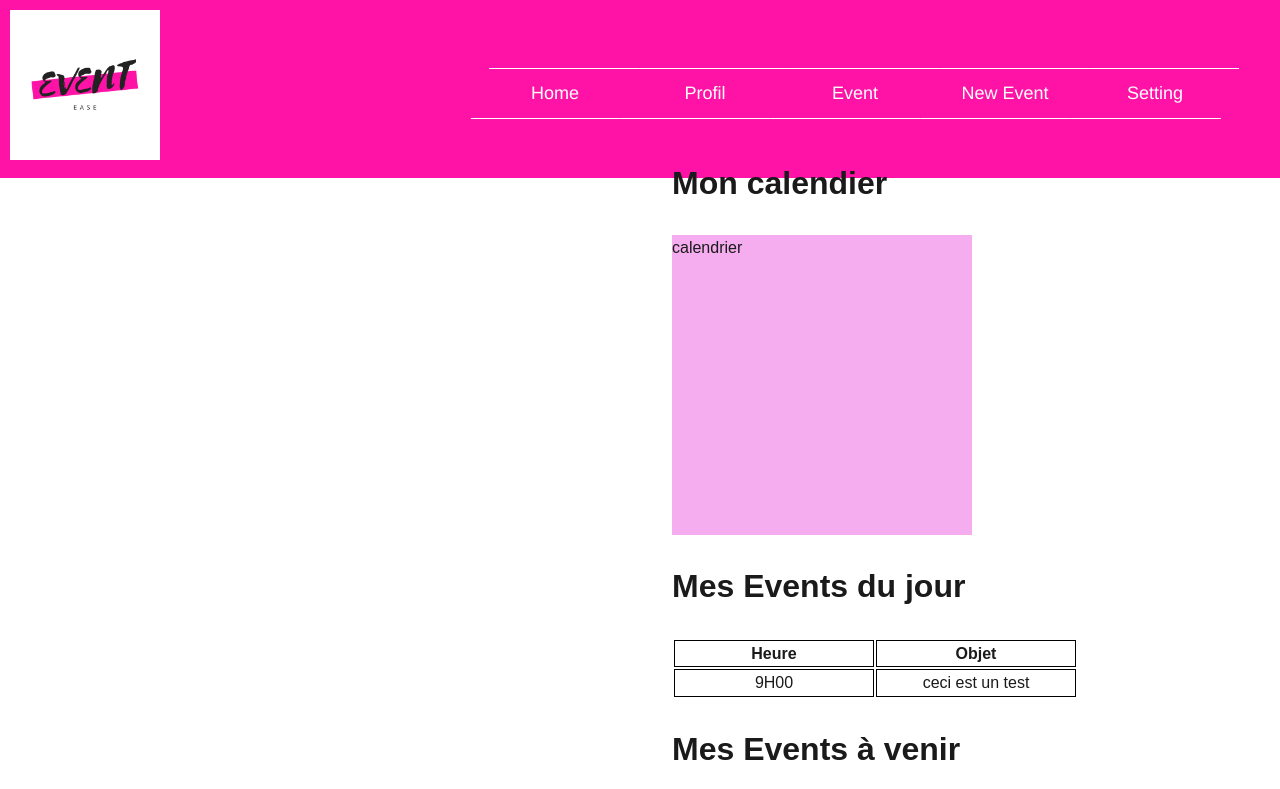
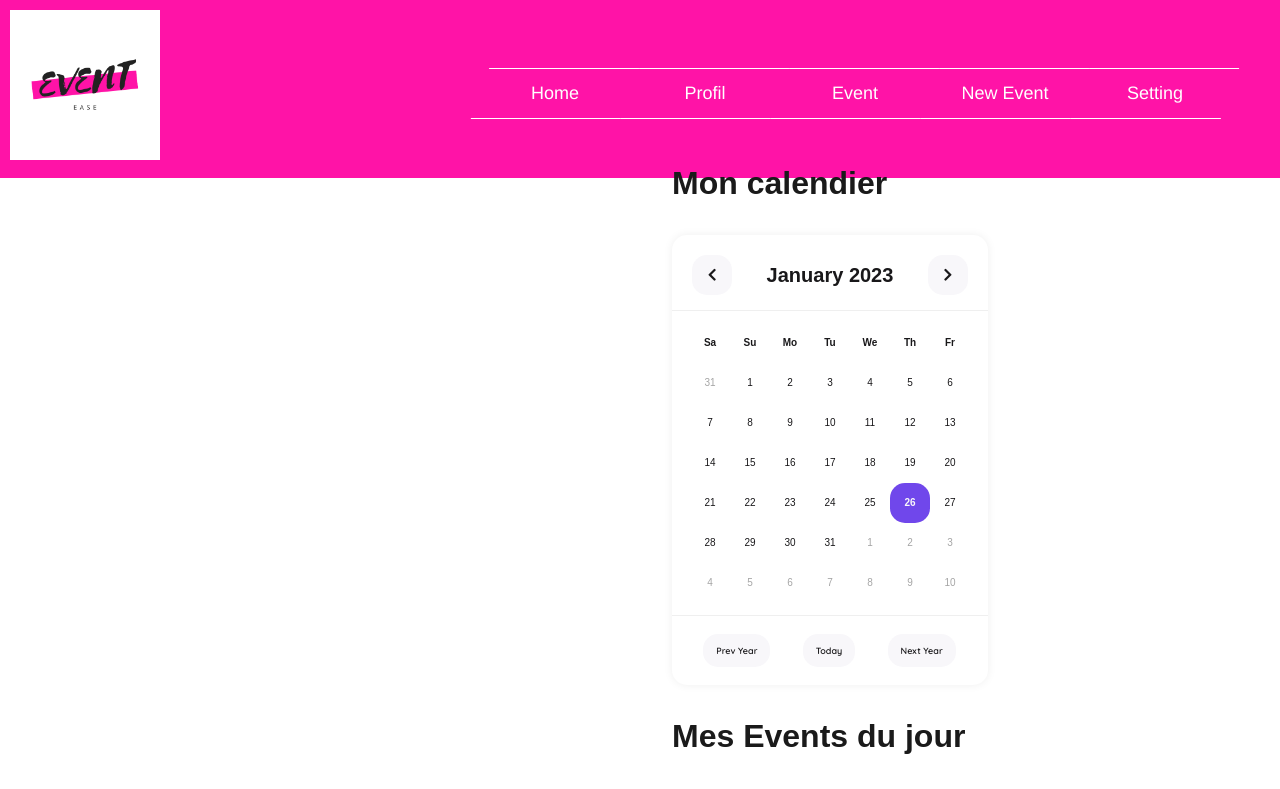
Before and after one commit to melaniemdm/event_ease, a React (Create React App) app: page /#/profile in a window 1280 px wide. Shown: the top 789 px of the page. Built offline with nearby package versions, Linux system fonts and the light colour scheme.

Commit message:
feature(js & css) : calendar fix(js) cardEvents

```diff
--- a/src/component/Calendar/index.js
+++ b/src/component/Calendar/index.js
@@ -1,22 +1,130 @@
+import { useEffect } from 'react';
 import './style.scss';
 
+
+let currentMonth;
+let calendarDays;
+let today = new Date();
+let date = new Date();
+
+today.setHours(0,0,0,0);
+
+
+
+function renderCalendar(){
+    const prevLastDay = new Date(date.getFullYear(),date.getMonth(),0).getDate();
+    const totalMonthDay = new Date(date.getFullYear(),date.getMonth()+1,0).getDate();
+    const startWeekDay = new Date(date.getFullYear(),date.getMonth(),1).getDay();
+    calendarDays = document.querySelector(".calendar-days");
+    calendarDays.innerHTML = "";
+
+    let totalCalendarDay = 6 * 7;
+    for (let i = 0; i < totalCalendarDay; i++) {
+        let day = i-startWeekDay;
+
+        if(i <= startWeekDay){
+            // adding previous month days
+            calendarDays.innerHTML += `<div class='padding-day'>${prevLastDay-i}</div>`;
+        }else if(i <= startWeekDay+totalMonthDay){
+            // adding this month days
+            date.setDate(day);
+            date.setHours(0,0,0,0);
+
+            let dayClass = date.getTime()===today.getTime() ? 'current-day' : 'month-day';
+            console.log(dayClass);
+            calendarDays.innerHTML += `<div class='${dayClass}'>${day}</div>`;
+        }else{
+            // adding next month days
+            calendarDays.innerHTML += `<div class='padding-day'>${day-totalMonthDay}</div>`;
+        }
+    }
+}
+
+
 export default function Calendar(){
+    useEffect(()=>{
+        renderCalendar();
+        currentMonth = document.querySelector(".current-month");
+        if(currentMonth){
+            currentMonth.textContent = date.toLocaleDateString("en-US", {month:'long', year:'numeric'});
+            }
+
+document.querySelectorAll(".month-btn").forEach(function (element) {
+	element.addEventListener("click", function () {
+		date = new Date(currentMonth.textContent);
+        date.setMonth(date.getMonth() + (element.classList.contains("prev") ? -1 : 1));
+		currentMonth.textContent = date.toLocaleDateString("en-US", {month:'long', year:'numeric'});
+		renderCalendar();
+	});
+});
+
+document.querySelectorAll(".btn").forEach(function (element) {
+	element.addEventListener("click", function () {
+        let btnClass = element.classList;
+        date = new Date(currentMonth.textContent);
+        if(btnClass.contains("today"))
+            date = new Date();
+        else if(btnClass.contains("prev-year"))
+            date = new Date(date.getFullYear()-1, 0, 1);
+        else
+            date = new Date(date.getFullYear()+1, 0, 1);
+
+		currentMonth.textContent = date.toLocaleDateString("en-US", {month:'long', year:'numeric'});
+		renderCalendar();
+	});
+});
+     })
     return <div className="calendarStyle" >
         <div className="calendarContainer">
 <h1>Mon calendier</h1><br></br>
-<div className="calendar">calendrier </div>
+<div className="calendar">
+
+<link href="https://cdnjs.cloudflare.com/ajax/libs/font-awesome/5.13.0/css/all.min.css" rel="stylesheet" />
+<div className="card">
+  <div className="calendar-toolbar">
+    <button className="prev month-btn"><i className="fas fa-chevron-left"></i></button>
+    <div className="current-month"></div>
+    <button className="next month-btn"><i className="fas fa-chevron-right"></i></button>
+  </div>
+  <div className="calendar">
+    <div className="weekdays">
+      <div className="weekday-name">Sa</div>
+      <div className="weekday-name">Su</div>
+      <div className="weekday-name">Mo</div>
+      <div className="weekday-name">Tu</div>
+      <div className="weekday-name">We</div>
+      <div className="weekday-name">Th</div>
+      <div className="weekday-name">Fr</div>
+    </div>
+    <div className="calendar-days"></div>
+  </div>
+  <div className="goto-buttons">
+    <button type="button" className="btn prev-year">Prev Year</button>
+    <button type="button" className="btn today">Today</button>
+    <button type="button" className="btn next-year">Next Year</button>
+  </div>
+</div>
+
+
+
+     </div>
 </div>
 <br key={1}></br>
+
 <h1>Mes Events du jour</h1><br key={2}></br>
 <table className="event1">
+<tbody>
     <tr><th>Heure</th><th>Objet</th></tr>
     <tr><td>9H00</td><td>ceci est un test</td></tr>
+</tbody>
 </table>
 <br></br><h1>Mes Events à venir</h1><br key={3}></br>
 <table className="event1">
+<tbody>
     <tr><th>Date</th><th>Heure</th><th>Objet</th></tr>
     <tr><td>28/02</td><td>9H00</td><td>ceci est un test</td></tr>
     <tr><td>29/02</td><td>12H00</td><td>ceci est un test</td></tr>
+    </tbody>
 </table>
     </div>
 
--- a/src/component/Calendar/style.scss
+++ b/src/component/Calendar/style.scss
@@ -12,14 +12,168 @@
 
 }
 
-.calendar{
-    height: 300px;
-    width: 300px;
-    background-color:rgb(246, 173, 239);
-}
+// .calendar{
+//     height: 300px;
+//     width: 300px;
+//     background-color:rgb(246, 173, 239);
+// }
 
 .event1 td, .event1 th{
     border: 1px solid black;
     width:200px;
     text-align: center;
 }
+
+//---------------------------------//
+
+@import url("https://fonts.googleapis.com/css2?family=Quicksand:wght@400;500;600;700&display=swap");
+
+:root {
+  --color-accent: rgb(112, 71, 235);
+  --background-color: #f8f7fa;
+  --foreground-color: #ffffff;
+  --text-color: #19181a;
+  --highlight-text-color: var(--text-color);
+  --active-text-color: #f8f7fa;
+  --inactive-text-color: #a5a5a5;
+  --btn-bg: #f8f7fa;
+  --box-shadow: #efefef;
+
+  --border-width: 1px;
+  --border-radius: 15px;
+  --spacing: 18px;
+}
+
+@media (prefers-color-scheme: dark) {
+  :root {
+    --background-color: #19181a;
+    --foreground-color: #282729;
+    --text-color: #c9c8cc;
+    --highlight-text-color: #f8f7fa;
+    --inactive-text-color: #68676a;
+    --btn-bg: #313133;
+    --box-shadow: #111111;
+  }
+}
+
+
+
+
+.card {
+  width: 316px;
+  height: fit-content;
+  background-color: var(--foreground-color);
+  border-radius: var(--border-radius);
+  box-shadow: 0px 0px 10px var(--box-shadow);
+}
+
+.calendar-toolbar {
+  display: flex;
+  justify-content: space-between;
+  align-items: center;
+  padding: 20px;
+  padding-bottom: 15px;
+  border-bottom: var(--border-width) solid var(--box-shadow);
+}
+
+.calendar-toolbar > .current-month {
+  font-size: 20px;
+  font-weight: bold;
+  color: var(--highlight-text-color);
+}
+
+.calendar-toolbar > [class$="month-btn"] {
+  width: 40px;
+  aspect-ratio: 1;
+  text-align: center;
+  line-height: 40px;
+  font-size: 14px;
+  color: var(--highlight-text-color);
+  background: var(--btn-bg);
+  border: none;
+  border-radius: var(--border-radius);
+}
+
+.weekdays,
+.calendar-days {
+  display: flex;
+  flex-wrap: wrap;
+  padding-inline: 18px;
+}
+.weekdays {
+  padding-top: 12px;
+}
+.calendar-days {
+  padding-bottom: 12px;
+
+}
+
+.weekday-name,
+[class$="-day"] {
+  width: 40px;
+  height: 40px;
+  color: var(--text-color);
+  text-align: center;
+  line-height: 40px;
+  font-weight: 500;
+  font-size: 1rem;
+}
+
+.weekday-name {
+  color: var(--highlight-text-color);
+  font-weight: 700;
+}
+
+.current-day {
+  background-color: var(--color-accent);
+  color: var(--active-text-color);
+  border-radius: var(--border-radius);
+  font-weight: 700;
+  transition: 0.5s;
+  cursor: pointer;
+}
+
+.padding-day {
+  color: var(--inactive-text-color);
+  user-select: none;
+}
+
+.calendar-toolbar > [class$="month-btn"]:hover,
+.month-day:hover,
+.btn:hover {
+  border-radius: var(--border-radius);
+  background-color: var(--btn-bg);
+  color: var(--color-accent);
+  border-radius: var(--border-radius);
+  transition: 0.1s;
+  cursor: pointer;
+  box-shadow: inset 0px 0px 0px 1.5px var(--color-accent);
+}
+
+.calendar-toolbar > [class$="month-btn"]:focus,
+.month-day:focus,
+.btn:focus {
+  border-radius: var(--border-radius);
+  background-color: var(--color-accent);
+  color: var(--active-text-color);
+}
+
+.goto-buttons {
+  border-top: var(--border-width) solid var(--box-shadow);
+  padding-block: 18px;
+  display: flex;
+  justify-content: space-evenly;
+}
+
+.btn {
+  background: var(--btn-bg);
+  border: none;
+  border-radius: var(--border-radius);
+  padding: 11px 13px;
+  color: var(--highlight-text-color);
+  font-family: "Quicksand", sans-serif;
+  font-weight: 600;
+  font-size: 0.9rem;
+  margin-right: 1px;
+  box-shadow: 0px 0px 0px var(--box-shadow);
+}
--- a/src/component/CardEvents/index.js
+++ b/src/component/CardEvents/index.js
@@ -4,46 +4,46 @@ export default function CardEvents(){
     return <div className="cardEvents">
         <h1 className="titleEvent">Mes events</h1>
 
-  <div class="ticketContainer">
-  <div class="ticket">
-    <div class="ticketTitle">Benevola ASMAA</div>
+  <div className="ticketContainer">
+  <div className="ticket">
+    <div className="ticketTitle">Benevola ASMAA</div>
 
-    <div class="ticketDetail">
+    <div className="ticketDetail">
       <div>Objet : &ensp; tototototo</div>
       <div>Nbre de personne:&nbsp; 5</div>
       <div>Time:&emsp; 19:20</div>
     </div>
-    <div class="ticketRip">
-      <div class="circleLeft"></div>
-      <div class="ripLine"></div>
-      <div class="circleRight"></div>
+    <div className="ticketRip">
+      <div className="circleLeft"></div>
+      <div className="ripLine"></div>
+      <div className="circleRight"></div>
     </div>
-    <div class="ticketSubDetail">
-      <div class="code">LO-2314XXX</div>
-      <div class="date"> Jan 14<sup>th</sup> 2023</div>
+    <div className="ticketSubDetail">
+      <div className="code">LO-2314XXX</div>
+      <div className="date"> Jan 14<sup>th</sup> 2023</div>
     </div>
   </div>
 
 </div>
 
 <h1 className="titleEvent">Mes events en attente d'approbation</h1>
-<div class="ticketContainer">
-  <div class="ticket">
-    <div class="ticketTitle">Benevola ASMAA</div>
+<div className="ticketContainer">
+  <div className="ticket">
+    <div className="ticketTitle">Benevola ASMAA</div>
 
-    <div class="ticketDetail">
+    <div className="ticketDetail">
       <div>Objet : &ensp; tototototo</div>
       <div>Nbre de personne:&nbsp; 5</div>
       <div>Time:&emsp; 19:20</div>
     </div>
-    <div class="ticketRip">
-      <div class="circleLeft"></div>
-      <div class="ripLine"></div>
-      <div class="circleRight"></div>
+    <div className="ticketRip">
+      <div className="circleLeft"></div>
+      <div className="ripLine"></div>
+      <div className="circleRight"></div>
     </div>
-    <div class="ticketSubDetail">
-      <div class="code">LO-2314XXX</div>
-      <div class="date"> Jan 14<sup>th</sup> 2023</div>
+    <div className="ticketSubDetail">
+      <div className="code">LO-2314XXX</div>
+      <div className="date"> Jan 14<sup>th</sup> 2023</div>
     </div>
   </div>
 
```
